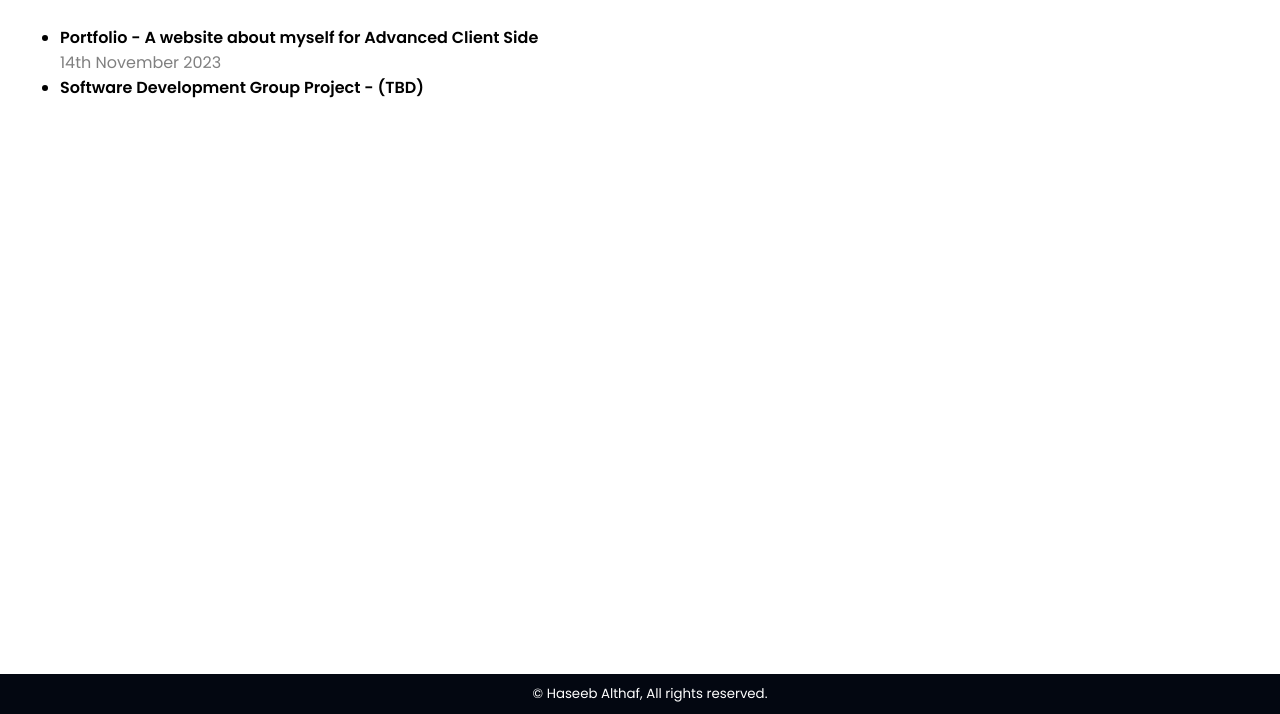
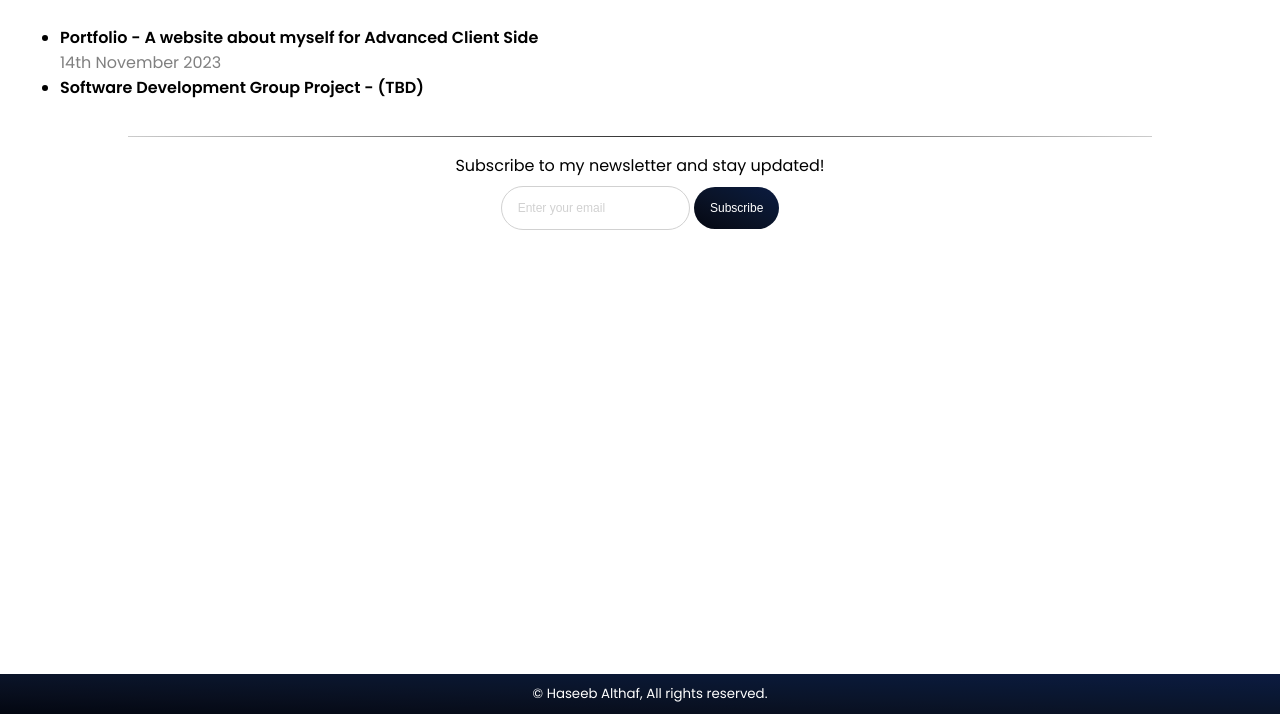
Before and after one commit to haseebalthaf/Portfolio, a plain HTML site: page blog.html in a window 1280 px wide. Shown: the part 86-800 px from the top of the page. Drawn offline with Linux system fonts and the light colour scheme.

Commit message:
Further improvement.

```diff
--- a/blog.html
+++ b/blog.html
@@ -20,10 +20,23 @@
     <!-- Blog page content -->
     <div class="blog-container">
       <ul>
-        <li>Portfolio - A website about myself for Advanced Client Side
-          <br><time datetime="2023-11-14">14th November 2023</time></li>
+        <li>Portfolio - A website about myself for Advanced Client Side <br>
+          <time datetime="2023-11-14">14th November 2023</time>
+        </li>
         <li>Software Development Group Project - (TBD)</li>
       </ul>
+    </div>
+    <hr>
+    <!-- Newsletter form -->
+    <div class="form-container">
+      <form action="#" class="form-content">
+        <p>Subscribe to my newsletter and stay updated!</p>
+        <div class="form-input">
+          <label for="email"></label>
+          <input id="email" type="email" placeholder="Enter your email">
+          <button class="subscribe-btn">Subscribe</button>
+        </div>
+      </form>
     </div>
     <!-- Footer -->
     <footer>
--- a/css/style.css
+++ b/css/style.css
@@ -3,8 +3,12 @@
 
 /* Fade in animation */
 @keyframes fadeIn {
-  0% { opacity: 0; }
-  100% { opacity: 1; }
+  0% {
+    opacity: 0;
+  }
+  100% {
+    opacity: 1;
+  }
 }
 
 /* Website body */
@@ -18,6 +22,16 @@ body {
   color: black;
 }
 
+/* Universal style for horizontal rule */
+hr {
+  border: 0;
+  height: 1px;
+  width: 80%;
+  background: #333;
+  background-image: linear-gradient(to right, #ccc, #333, #ccc);
+  animation: fadeIn 2s;
+}
+
 /* Navigation bar */
 /* Aligning and decorating navigation bar and navigation items */
 .navbar {
@@ -27,7 +41,14 @@ body {
   justify-content: space-between;
   align-items: center;
   padding: 5px 40px;
-  background-color: #030711;
+  background-image: linear-gradient(
+    to right top,
+    #030711,
+    #080e1d,
+    #0a1429,
+    #0a1835,
+    #0c1b41
+  );
 }
 
 /* Placement of page logo */
@@ -70,7 +91,14 @@ footer {
   bottom: 0;
   left: 0;
   width: 100%;
-  background-color: #030711;
+  background-image: linear-gradient(
+    to right top,
+    #030711,
+    #080e1d,
+    #0a1429,
+    #0a1835,
+    #0c1b41
+  );
   color: white;
   text-align: center;
   padding: 10px;
@@ -146,7 +174,7 @@ a {
   transition: 0.3s;
   padding: 10px;
   border-radius: 5px;
-  background-color: #D3D3D3;
+  background-color: #d3d3d3;
   transform: scale(1.05);
   box-shadow: rgba(0, 0, 0, 0.24) 0px 3px 8px;
 }
@@ -165,3 +193,51 @@ a {
   font-weight: normal;
   color: gray;
 }
+
+/* Styling the forms */
+.form-container {
+  background-color: #fff;
+  display: flex;
+  justify-content: center;
+  text-align: center;
+  animation: fadeIn 2s;
+}
+
+/* Styling paragraph element in the forms */
+.form-content p {
+  font-size: 16px;
+  margin: 4px;
+  padding: 4px;
+}
+
+/* Styling the input box in the forms */
+input {
+  padding: 14px 16px;
+  border-radius: 80px;
+  border: 1.5px solid #d1d1d1;
+  font-size: 12px;
+}
+
+/* Styling the subscribe button in the forms */
+.subscribe-btn {
+  padding: 14px 16px;
+  border-radius: 80px;
+  background: linear-gradient(
+    to right top,
+    #030711,
+    #080e1d,
+    #0a1429,
+    #0a1835,
+    #0c1b41
+  );
+  color: #fff;
+  font-size: 12px;
+  border: none;
+  outline: none;
+  cursor: pointer;
+}
+
+/* Styling the placeholder in the input box */
+::placeholder {
+  color: #d1d1d1;
+}
```
Also changed, not shown: about.html (+1 -4 lines).
